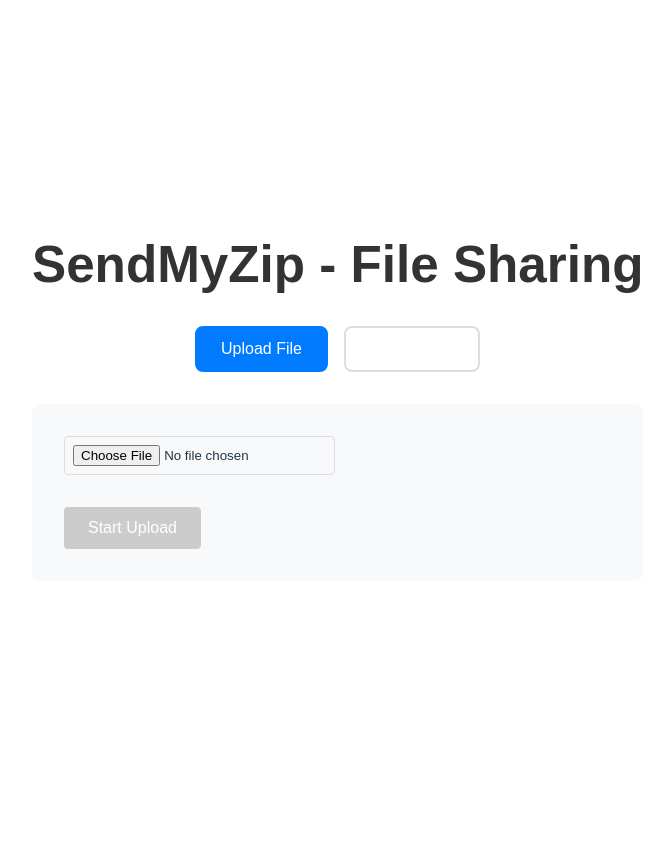
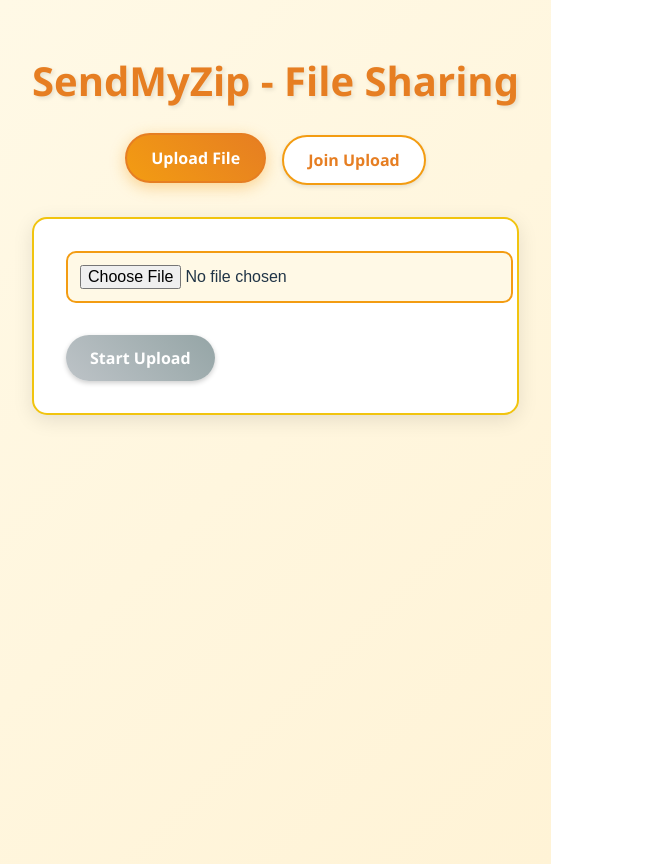
Before and after one commit to barealek/sendmyzip, a React (Vite) app in the folder frontend/: page / in a window 1280 px wide. Shown: the whole page, without its empty margins (0-672 px from the left). Before the commit the page ends 800 px from the top, so only its background shows below. Built offline with nearby package versions, Linux system fonts and the light colour scheme.

Commit message:
commit alek frontend

```diff
--- a/frontend/src/App.css
+++ b/frontend/src/App.css
@@ -2,12 +2,17 @@
   max-width: 800px;
   margin: 0 auto;
   padding: 2rem;
-  font-family: Arial, sans-serif;
+  font-family: 'Segoe UI', Tahoma, Geneva, Verdana, sans-serif;
+  background: linear-gradient(135deg, #fff9e6 0%, #fff3d6 100%);
+  min-height: 100vh;
 }
 
 h1 {
-  color: #333;
+  color: #e67e22;
   margin-bottom: 2rem;
+  text-align: center;
+  font-size: 2.5rem;
+  text-shadow: 2px 2px 4px rgba(0,0,0,0.1);
 }
 
 .mode-selector {
@@ -19,29 +24,38 @@
 
 .mode-selector button {
   padding: 0.75rem 1.5rem;
-  border: 2px solid #ddd;
+  border: 2px solid #f39c12;
   background: white;
   cursor: pointer;
-  border-radius: 8px;
+  border-radius: 25px;
   font-size: 1rem;
+  font-weight: 600;
   transition: all 0.3s ease;
+  color: #e67e22;
+  box-shadow: 0 2px 5px rgba(0,0,0,0.1);
 }
 
 .mode-selector button.active {
-  background: #007bff;
+  background: linear-gradient(45deg, #f39c12, #e67e22);
   color: white;
-  border-color: #007bff;
+  border-color: #e67e22;
+  transform: translateY(-2px);
+  box-shadow: 0 4px 15px rgba(243, 156, 18, 0.4);
 }
 
 .mode-selector button:hover:not(.active) {
-  background: #f8f9fa;
+  background: #fff3cd;
+  transform: translateY(-1px);
+  box-shadow: 0 3px 10px rgba(243, 156, 18, 0.3);
 }
 
 .upload-section, .join-section {
-  background: #f8f9fa;
+  background: white;
   padding: 2rem;
-  border-radius: 8px;
+  border-radius: 15px;
   margin-bottom: 1rem;
+  box-shadow: 0 5px 20px rgba(0,0,0,0.1);
+  border: 2px solid #f1c40f;
 }
 
 .file-input {
@@ -50,9 +64,19 @@
 
 .file-input input[type="file"] {
   margin-bottom: 1rem;
-  padding: 0.5rem;
-  border: 1px solid #ddd;
-  border-radius: 4px;
+  padding: 0.75rem;
+  border: 2px solid #f39c12;
+  border-radius: 10px;
+  font-size: 1rem;
+  width: 100%;
+  background: #fff9e6;
+  transition: all 0.3s ease;
+}
+
+.file-input input[type="file"]:focus {
+  outline: none;
+  border-color: #e67e22;
+  box-shadow: 0 0 10px rgba(243, 156, 18, 0.3);
 }
 
 .join-input {
@@ -64,60 +88,79 @@
 
 .join-input input {
   padding: 0.75rem;
-  border: 1px solid #ddd;
-  border-radius: 4px;
+  border: 2px solid #f39c12;
+  border-radius: 10px;
   font-size: 1rem;
+  background: #fff9e6;
+  transition: all 0.3s ease;
+}
+
+.join-input input:focus {
+  outline: none;
+  border-color: #e67e22;
+  box-shadow: 0 0 10px rgba(243, 156, 18, 0.3);
 }
 
 .file-info {
-  background: white;
-  padding: 1rem;
-  border-radius: 4px;
+  background: linear-gradient(135deg, #fff9e6, #fff3d6);
+  padding: 1.5rem;
+  border-radius: 10px;
   margin: 1rem 0;
-  border-left: 4px solid #007bff;
+  border-left: 5px solid #f39c12;
+  box-shadow: 0 2px 10px rgba(0,0,0,0.1);
 }
 
 .file-info p {
   margin: 0.5rem 0;
+  color: #333;
 }
 
 button {
   padding: 0.75rem 1.5rem;
-  background: #007bff;
+  background: linear-gradient(45deg, #f39c12, #e67e22);
   color: white;
   border: none;
-  border-radius: 4px;
+  border-radius: 25px;
   cursor: pointer;
   font-size: 1rem;
-  transition: background 0.3s ease;
+  font-weight: 600;
+  transition: all 0.3s ease;
+  box-shadow: 0 4px 15px rgba(243, 156, 18, 0.4);
 }
 
 button:hover:not(:disabled) {
-  background: #0056b3;
+  background: linear-gradient(45deg, #e67e22, #d35400);
+  transform: translateY(-2px);
+  box-shadow: 0 6px 20px rgba(243, 156, 18, 0.6);
 }
 
 button:disabled {
-  background: #ccc;
+  background: linear-gradient(45deg, #bdc3c7, #95a5a6);
   cursor: not-allowed;
+  transform: none;
+  box-shadow: 0 2px 5px rgba(0,0,0,0.2);
 }
 
 .upload-info {
   background: white;
   padding: 1.5rem;
-  border-radius: 8px;
+  border-radius: 15px;
   margin-top: 1rem;
-  border: 1px solid #ddd;
+  border: 2px solid #f1c40f;
+  box-shadow: 0 5px 20px rgba(0,0,0,0.1);
 }
 
 .share-id {
-  background: #f8f9fa;
+  background: linear-gradient(135deg, #fff9e6, #fff3d6);
   padding: 1rem;
-  border-radius: 4px;
-  font-family: monospace;
+  border-radius: 10px;
+  font-family: 'Courier New', monospace;
   font-size: 1.2rem;
   font-weight: bold;
   margin: 1rem 0;
   word-break: break-all;
+  color: #e67e22;
+  border: 2px dashed #f39c12;
 }
 
 .receivers-list {
@@ -125,18 +168,32 @@
 }
 
 .receiver {
-  background: #e9ecef;
-  padding: 0.5rem;
+  background: linear-gradient(135deg, #fff9e6, #fff3d6);
+  padding: 0.75rem;
   margin: 0.5rem 0;
-  border-radius: 4px;
+  border-radius: 10px;
   font-size: 0.9rem;
+  border: 1px solid #f39c12;
+  color: #333;
 }
 
 .status {
-  background: #d4edda;
+  background: linear-gradient(135deg, #d4edda, #c3e6cb);
   color: #155724;
   padding: 1rem;
-  border-radius: 4px;
+  border-radius: 10px;
   margin-top: 1rem;
-  border: 1px solid #c3e6cb;
+  border: 2px solid #27ae60;
+  font-weight: 600;
+  box-shadow: 0 2px 10px rgba(39, 174, 96, 0.3);
 }
+
+.send-button {
+  background: linear-gradient(45deg, #27ae60, #2ecc71) !important;
+  margin-top: 1rem;
+}
+
+.send-button:hover:not(:disabled) {
+  background: linear-gradient(45deg, #2ecc71, #27ae60) !important;
+  box-shadow: 0 6px 20px rgba(46, 204, 113, 0.6) !important;
+}
--- a/frontend/src/App.tsx
+++ b/frontend/src/App.tsx
@@ -23,6 +23,7 @@
   const [fileMetadata, setFileMetadata] = useState<FileMetadata | null>(null)
   const [status, setStatus] = useState<string>('')
   const [connectionState, setConnectionState] = useState<string>('')
+  const [canSendFile, setCanSendFile] = useState<boolean>(false)
 
   const wsRef = useRef<WebSocket | null>(null)
   const peerConnectionRef = useRef<RTCPeerConnection | null>(null)
@@ -32,6 +33,25 @@
     const file = e.target.files?.[0]
     if (file) {
       setSelectedFile(file)
+      setCanSendFile(false)
+    }
+  }
+
+  const sendFile = () => {
+    if (dataChannelRef.current && dataChannelRef.current.readyState === 'open' && selectedFile) {
+      console.log('[DEBUG] Manually sending file:', selectedFile.name)
+      const reader = new FileReader()
+      reader.onload = (e) => {
+        const arrayBuffer = e.target?.result as ArrayBuffer
+        console.log('[DEBUG] File read completed, sending data, size:', arrayBuffer.byteLength)
+        dataChannelRef.current?.send(arrayBuffer)
+        console.log('[DEBUG] File data sent via data channel')
+        setStatus('File sent successfully!')
+      }
+      reader.readAsArrayBuffer(selectedFile)
+    } else {
+      console.error('[DEBUG] Cannot send file - data channel not ready or no file selected')
+      setStatus('Cannot send file - connection not ready')
     }
   }
 
@@ -201,18 +221,9 @@
       console.log('[DEBUG] Data channel created (sender)')
 
       dataChannel.onopen = () => {
-        console.log('[DEBUG] Data channel opened (sender), starting file transfer')
-        if (selectedFile) {
-          console.log('[DEBUG] Reading file for transfer:', selectedFile.name)
-          const reader = new FileReader()
-          reader.onload = (e) => {
-            const arrayBuffer = e.target?.result as ArrayBuffer
-            console.log('[DEBUG] File read completed, sending data, size:', arrayBuffer.byteLength)
-            dataChannel.send(arrayBuffer)
-            console.log('[DEBUG] File data sent via data channel')
-          }
-          reader.readAsArrayBuffer(selectedFile)
-        }
+        console.log('[DEBUG] Data channel opened (sender), ready to send file')
+        setCanSendFile(true)
+        setStatus('Connection established! You can now send the file.')
       }
 
       dataChannel.onclose = () => {
@@ -293,16 +304,24 @@
     console.log('[DEBUG] Component mounted')
     return () => {
       console.log('[DEBUG] Component unmounting, cleaning up connections')
+      cleanupConnections()
+    }
+  }, [])
+
+  const cleanupConnections = () => {
     if (wsRef.current) {
       console.log('[DEBUG] Closing WebSocket connection')
       wsRef.current.close()
+      wsRef.current = null
     }
     if (peerConnectionRef.current) {
       console.log('[DEBUG] Closing peer connection')
       peerConnectionRef.current.close()
+      peerConnectionRef.current = null
     }
+    setCanSendFile(false)
+    setConnectionState('')
   }
-  }, [])
 
   useEffect(() => {
     if (mode === 'upload' && receivers.length > 0 && !peerConnectionRef.current && uploadId) {
@@ -318,13 +337,27 @@
       <div className="mode-selector">
         <button
           className={mode === 'upload' ? 'active' : ''}
-          onClick={() => setMode('upload')}
+          onClick={() => {
+            cleanupConnections()
+            setMode('upload')
+            setSelectedFile(null)
+            setUploadId('')
+            setReceivers([])
+            setStatus('')
+          }}
         >
           Upload File
         </button>
         <button
           className={mode === 'join' ? 'active' : ''}
-          onClick={() => setMode('join')}
+          onClick={() => {
+            cleanupConnections()
+            setMode('join')
+            setJoinId('')
+            setUserName('')
+            setFileMetadata(null)
+            setStatus('')
+          }}
         >
           Join Upload
         </button>
@@ -357,6 +390,15 @@
               <p>Connected receivers: {receivers.length}</p>
               {connectionState && (
                 <p><strong>Connection state:</strong> {connectionState}</p>
+              )}
+              {canSendFile && (
+                <button
+                  className="send-button"
+                  onClick={sendFile}
+                  disabled={!selectedFile}
+                >
+                  Send File
+                </button>
               )}
               {receivers.length > 0 && (
                 <div className="receivers-list">
```
Lines whose indentation alone changed are shown as unchanged.
